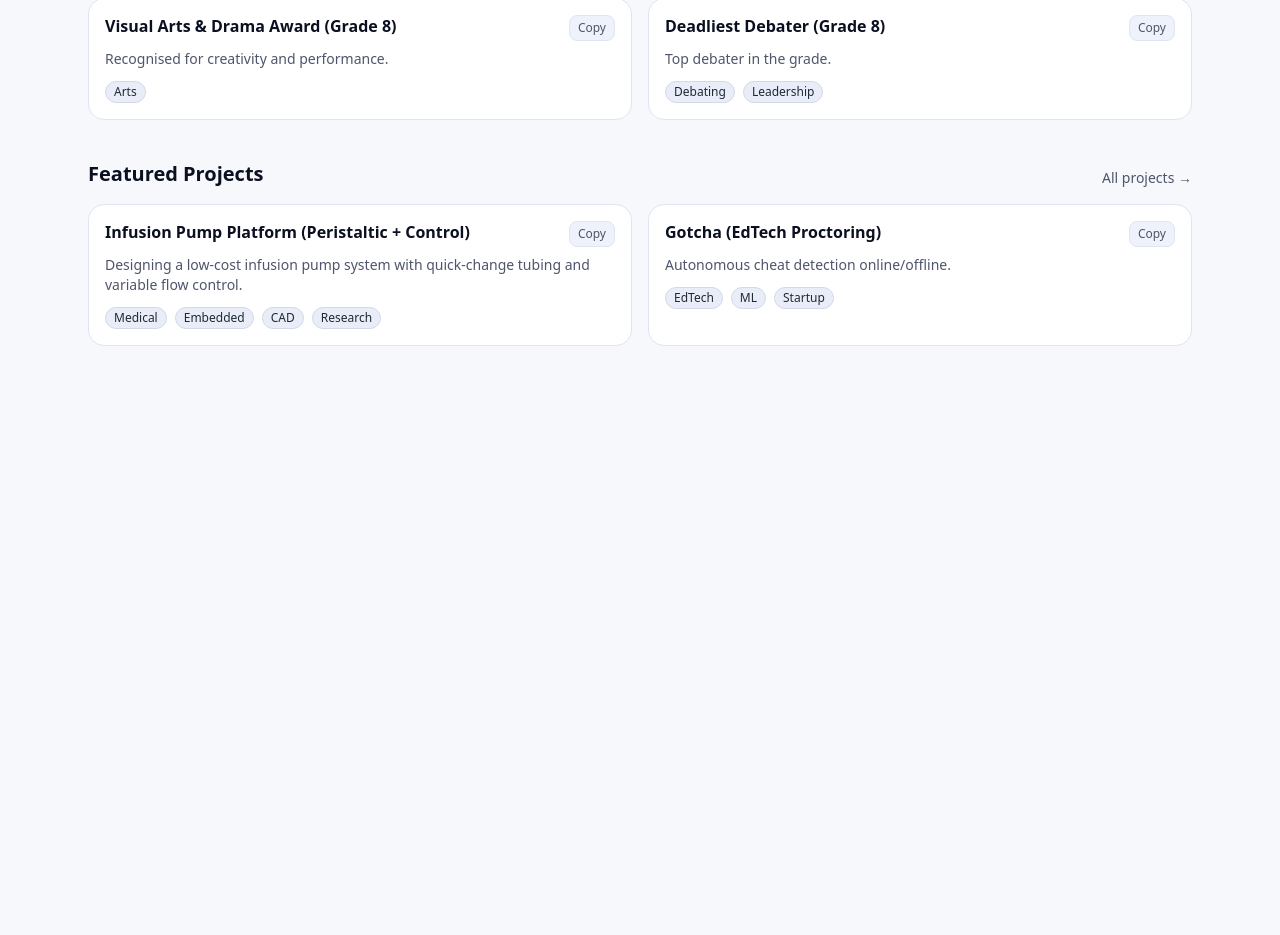
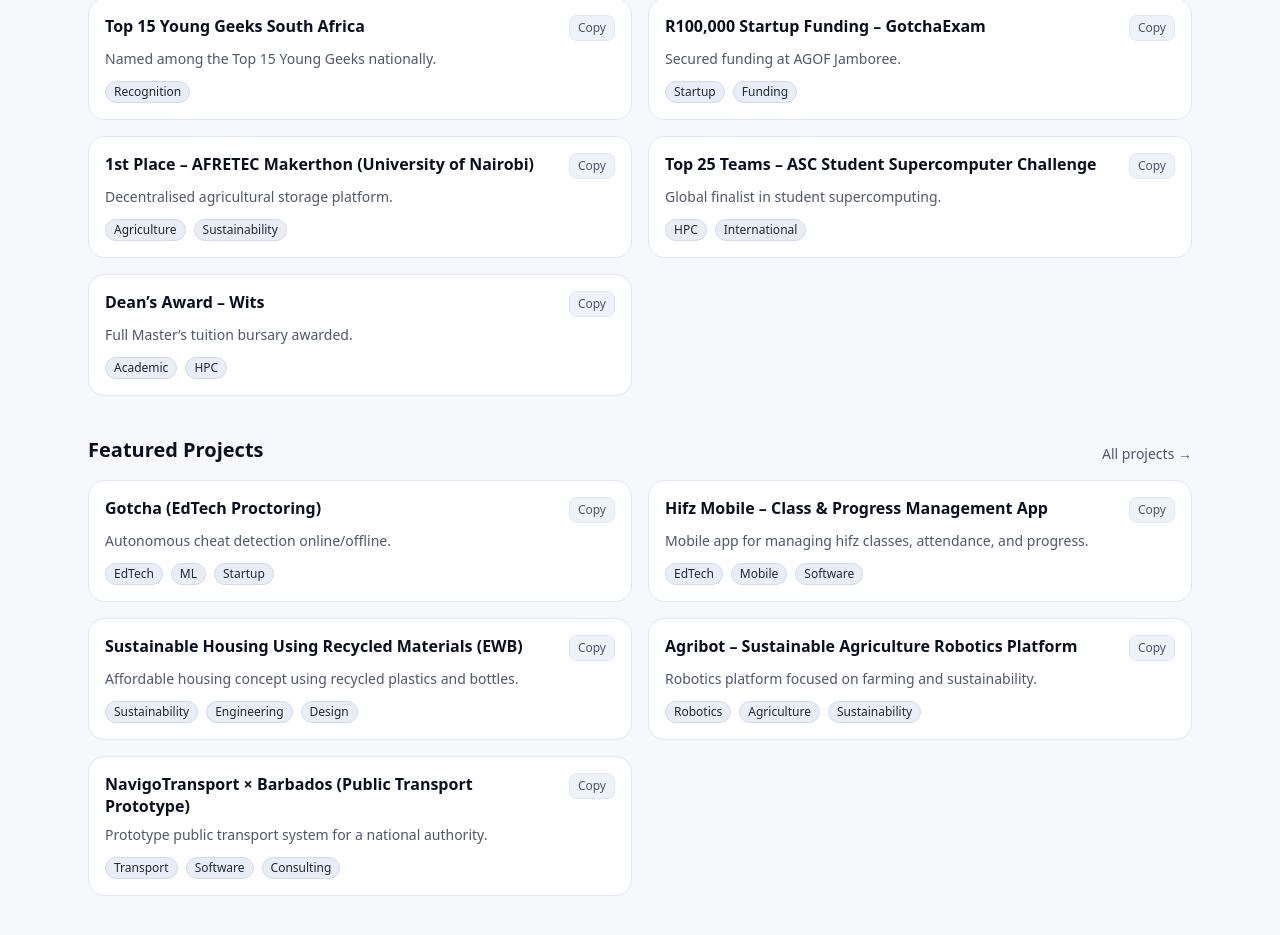
Before and after one commit to Talhahpatelia/portfolio, a Next.js app: page / in a window 1280 px wide. Shown: the part 587-1522 px from the top of the page. Before the commit the page ends 973 px from the top, so only its background shows below. Built offline with nearby package versions, Linux system fonts and the light colour scheme.

Commit message:
Featured and order

```diff
--- a/app/awards/page.tsx
+++ b/app/awards/page.tsx
@@ -12,7 +12,7 @@ export default function AwardsPage() {
     <main className="space-y-6">
       <h1 className="text-3xl font-bold text-[var(--text-primary)]">Awards & Achievements</h1>
       <div className="grid gap-4 md:grid-cols-2">
-        {awards.map((a) => (
+        {[...awards].reverse().map((a) => (
           <TileCard
             key={a.slug}
             title={a.title}
--- a/app/page.tsx
+++ b/app/page.tsx
@@ -4,15 +4,18 @@ import { projects } from "@/data/projects";
 import TileCard from "@/components/TileCard";
 
 export default function HomePage() {
-  const featuredAwards = awards.slice(0, 4);
-  const featuredProjects = projects.slice(0, 4);
+    const featuredAwards = awards.filter((a) => a.featured);
+    const featuredProjects = projects.filter((p) => p.featured);
 
     return (
         <main className="space-y-10">
             <section className="space-y-3">
-        <h1 className="text-4xl font-extrabold tracking-tight text-[var(--text-primary)]">Talhah Patelia</h1>
+                <h1 className="text-4xl font-extrabold tracking-tight text-[var(--text-primary)]">
+                    Talhah Patelia
+                </h1>
                 <p className="max-w-2xl text-[var(--text-muted)]">
-          Engineering + building across embedded systems, HPC, and startups.
+                    Engineering + building across embedded systems, HPC, and
+                    startups.
                 </p>
                 <div className="flex gap-3 text-sm">
                     <Link
@@ -38,8 +41,13 @@ export default function HomePage() {
 
             <section className="space-y-4">
                 <div className="flex items-end justify-between">
-          <h2 className="text-xl font-semibold text-[var(--text-primary)]">Featured Awards</h2>
-          <Link className="text-sm text-[var(--text-muted)] transition-colors hover:text-[var(--text-primary)]" href="/awards">
+                    <h2 className="text-xl font-semibold text-[var(--text-primary)]">
+                        Featured Awards
+                    </h2>
+                    <Link
+                        className="text-sm text-[var(--text-muted)] transition-colors hover:text-[var(--text-primary)]"
+                        href="/awards"
+                    >
                         All awards →
                     </Link>
                 </div>
@@ -58,8 +66,13 @@ export default function HomePage() {
 
             <section className="space-y-4">
                 <div className="flex items-end justify-between">
-          <h2 className="text-xl font-semibold text-[var(--text-primary)]">Featured Projects</h2>
-          <Link className="text-sm text-[var(--text-muted)] transition-colors hover:text-[var(--text-primary)]" href="/projects">
+                    <h2 className="text-xl font-semibold text-[var(--text-primary)]">
+                        Featured Projects
+                    </h2>
+                    <Link
+                        className="text-sm text-[var(--text-muted)] transition-colors hover:text-[var(--text-primary)]"
+                        href="/projects"
+                    >
                         All projects →
                     </Link>
                 </div>
--- a/data/projects.ts
+++ b/data/projects.ts
@@ -2,25 +2,214 @@
 import type { ProjectItem } from "@/lib/types";
 
 export const projects: ProjectItem[] = [
+  // ===== Healthcare / Medical =====
   {
     slug: "infusion-pump-platform",
     title: "Infusion Pump Platform (Peristaltic + Control)",
-    short: "Designing a low-cost infusion pump system with quick-change tubing and variable flow control.",
+    short:
+      "Designing a low-cost infusion pump system with quick-change tubing and variable flow control.",
     description:
-      "Working on pump mechanics (linear/cam/peristaltic), motor control, safety constraints, and manufacturable design. Emphasis on affordability and maintainability.",
+      "Early-stage healthcare hardware project focused on an affordable, locally manufacturable infusion pump platform. Work includes requirements definition, pump mechanics (linear/cam/peristaltic), control architecture, safety constraints, and manufacturable design.",
     tags: ["Medical", "Embedded", "CAD", "Research"],
-    status: "Active",
-    stack: ["ESP32", "Motor drivers", "Mechanical design"],
+    stage: "Validation",
+    funding: "Bootstrapped",
+    stack: ["ESP32", "Motor drivers", "Mechanical design", "CAD"],
+    // links: [{ label: "Notes", href: "https://example.com" }],
+  },
+
+  // ===== EdTech / Startup =====
+  {
+    slug: "gotcha-education",
+    title: "Gotcha (EdTech Proctoring)",
+    short: "Autonomous cheat detection online/offline.",
+    description:
+      "EdTech product focused on improving assessment integrity with practical workflows and real-world constraints. Progressed from concept to MVP and deployment.",
+    tags: ["EdTech", "ML", "Startup"],
+    stage: "MVP",
+    funding: "Funded", // R100k startup funding (AGOF)
+    stack: ["React Native", "Node.js", "Supabase"],
+    links: [{ label: "Website", href: "https://gotchaexam.com/" }],
+    featured: true,
+  },
+  {
+    slug: "gotcha-class-management",
+    title: "Gotcha Class Management Platform",
+    short:
+      "Lightweight class and learner information system for small institutions.",
+    description:
+      "Product validation and MVP deployment for smaller institutions lacking enterprise education tooling. Focus on usability, low admin overhead, and reliable records.",
+    tags: ["EdTech", "Software", "Impact"],
+    stage: "MVP",
+    funding: "Bootstrapped",
+    stack: ["React Native", "Supabase"],
+  },
+  {
+    slug: "hifz-mobile",
+    title: "Hifz Mobile – Class & Progress Management App",
+    short: "Mobile app for managing hifz classes, attendance, and progress.",
+    description:
+      "Shipped mobile application used for class management and progress tracking in hifz programmes, iterated through teacher feedback and continuous releases.",
+    tags: ["EdTech", "Mobile", "Software"],
+    stage: "Scaling",
+    funding: "Bootstrapped",
+    stack: ["React Native (Expo)", "Supabase"],
+    featured: true,
+  },
+
+  // ===== Community / Civic Tech =====
+  {
+    slug: "school-community-service-platform",
+    title: "Community Service Tracking Platform for Schools",
+    short: "Platform to formalise and scale community service participation.",
+    description:
+      "Civic-tech project in problem discovery and stakeholder validation to improve how schools track, verify, and report student community service.",
+    tags: ["Community", "Software", "Impact"],
+    stage: "Validation",
+    funding: "Bootstrapped",
+    stack: ["React Native", "Supabase"],
+  },
+
+  // ===== Sustainability / Humanitarian Design =====
+  {
+    slug: "ewb-sustainable-housing",
+    title: "Sustainable Housing Using Recycled Materials (EWB)",
+    short: "Affordable housing concept using recycled plastics and bottles.",
+    description:
+      "Completed humanitarian engineering design project focusing on sustainable, low-cost housing for migrants using recycled plastics and bottles.",
+    tags: ["Sustainability", "Engineering", "Design"],
+    stage: "Completed",
+    funding: "None",
+    featured: true,
+  },
+
+  // ===== Robotics / Hardware (early) =====
+  {
+    slug: "quadruped-walking-robot",
+    title: "3D-Printed Quadruped Walking Robot",
+    short: "Designed and programmed a quadruped robot capable of walking.",
+    description:
+      "Early robotics project exploring gait control, mechanical design, and embedded programming through hands-on prototyping.",
+    tags: ["Robotics", "3D Printing", "Embedded"],
+    stage: "Completed",
+    funding: "None",
+  },
+  {
+    slug: "cave-traversal-robot",
+    title: "Cave-Traversal Robotics System (Grottobot)",
+    short: "Robotics system designed for cave-like terrain traversal.",
+    description:
+      "Built a robot designed to traverse uneven, cave-like terrain for exploration scenarios, integrating mechanical design, electronics, and control logic.",
+    tags: ["Robotics", "Engineering", "Hardware"],
+    stage: "Completed",
+    funding: "None",
+  },
+  {
+    slug: "scietmeer-mobile-science-lab",
+    title: "Scietmeer – Mobile Science Laboratory Robot",
+    short: "Mobile robotics platform for science and field applications.",
+    description:
+      "Developed a mobile science laboratory robot for field applications including search and rescue, archaeology, architecture, and farming.",
+    tags: ["Robotics", "Science", "Hardware"],
+    stage: "Completed",
+    funding: "None",
+  },
+  {
+    slug: "agribot-agriculture-robotics",
+    title: "Agribot – Sustainable Agriculture Robotics Platform",
+    short: "Robotics platform focused on farming and sustainability.",
+    description:
+      "Built a sustainability-oriented agriculture robotics platform integrating mechanical systems, electronics, and embedded software.",
+    tags: ["Robotics", "Agriculture", "Sustainability"],
+    stage: "Completed",
+    funding: "None",
+    featured: true,
+  },
+
+  // ===== Embedded ML / Infrastructure =====
+  {
+    slug: "pothole-detection-embedded-ml",
+    title: "Embedded Pothole Detection & Decay Prediction",
+    short: "Sensor-driven ML system for pothole detection and modelling.",
+    description:
+      "Proof-of-concept system combining embedded sensing and ML inference to detect potholes and model how road damage decays over time.",
+    tags: ["Machine Learning", "Embedded", "Infrastructure"],
+    stage: "Completed",
+    funding: "None",
+    stack: ["Embedded sensors", "ML inference", "Prototyping"],
+  },
+
+  // ===== AFRETEC / Transport / Fintech =====
+  {
+    slug: "afretec-wits-fintech-robot-delivery",
+    title: "Fintech Payments + Robotic Food Delivery (AFRETEC)",
+    short: "Integrated mobile payments with robotic campus food delivery.",
+    description:
+      "Integrated fintech payments with a robotic food delivery concept designed for campus operation between East and West Campus.",
+    tags: ["Robotics", "Fintech", "Systems"],
+    stage: "Completed",
+    funding: "None",
+  },
+  {
+    slug: "afretec-nairobi-agricultural-storage",
+    title: "Decentralised Agricultural Storage & Logistics Platform",
+    short: "Platform addressing post-harvest losses and market access.",
+    description:
+      "Led development of a decentralised agricultural storage and logistics platform using modular infrastructure and a supporting digital system to reduce post-harvest losses.",
+    tags: ["Agriculture", "Sustainability", "Impact"],
+    stage: "MVP",
+    funding: "None",
     links: [
-      { label: "Notes", href: "https://example.com" },
+      {
+        label: "AFRETEC article",
+        href: "https://afretec.uonbi.ac.ke/afretec-uon-student-makerthon-2024-a-showcase-of-innovation-and-collaboration/",
+      },
     ],
   },
   {
-    slug: "gotcha-exam",
-    title: "Gotcha (EdTech Proctoring)",
-    short: "Autonomous cheat detection online/offline.",
-    tags: ["EdTech", "ML", "Startup"],
-    status: "Shipped",
-    links: [{ label: "Website", href: "https://gotchaexam.com/" }],
+    slug: "navigotransport-barbados",
+    title: "NavigoTransport × Barbados (Public Transport Prototype)",
+    short: "Prototype public transport system for a national authority.",
+    description:
+      "Early-stage consultancy and prototype demonstration for the Barbados Transport Board, visualising routes, schedules, and user flows.",
+    tags: ["Transport", "Software", "Consulting"],
+    stage: "Validation",
+    funding: "None",
+    featured: true,
+  },
+
+  // ===== HPC / Supercomputing =====
+  {
+    slug: "asc-student-supercomputer-challenge",
+    title: "ASC Student Supercomputer Challenge (Global Finals)",
+    short: "Designed and optimised HPC systems under strict power limits.",
+    description:
+      "Built and tuned a multi-node HPC cluster, executed benchmarks and advanced scientific/AI workloads, and presented results to an international panel.",
+    tags: ["HPC", "Systems", "International"],
+    stage: "Completed",
+    funding: "None",
+    stack: ["Linux", "Slurm", "MPI", "Benchmarking"],
+  },
+
+  // ===== Electronics / Signal Processing =====
+  {
+    slug: "clap-based-electronic-lock",
+    title: "Clap-Based Detection Subsystem (Electronic Lock)",
+    short: "Signal-processing-based clap detection with timing logic.",
+    description:
+      "Designed and implemented a clap-based detection subsystem as part of a multi-stage electronic lock, focusing on detection accuracy and integration.",
+    tags: ["Electronics", "Signal Processing"],
+    stage: "Completed",
+    funding: "None",
+  },
+  {
+    slug: "sound-controlled-robot-car",
+    title: "Sound-Controlled Robotic Car",
+    short: "Whistle-driven robot using Goertzel and DTMF encoding.",
+    description:
+      "Built a sound-controlled robotic car using custom 3D-printed whistles, MEMS microphone input, Goertzel detection with DTMF encoding, PWM motor control, and IMU-based PID correction.",
+    tags: ["Robotics", "Signal Processing", "Embedded"],
+    stage: "Completed",
+    funding: "None",
+    stack: ["MEMS microphone", "Goertzel", "PID control", "PWM motor control"],
   },
 ];
--- a/lib/types.ts
+++ b/lib/types.ts
@@ -29,6 +29,7 @@ export type BaseItem = {
     alt: string;
   };
   links?: LinkItem[];
+  featured?: boolean;
 };
 
 export type AwardItem = BaseItem & {
@@ -37,7 +38,24 @@ export type AwardItem = BaseItem & {
   stack?: string[];
 };
 
+
+export type ProjectStage =
+  | "Idea"
+  | "Validation"
+  | "MVP"
+  | "Scaling"
+  | "Completed";
+
+export type FundingStage =
+  | "Bootstrapped"
+  | "Grant"
+  | "Pre-Seed"
+  | "Seed"
+  | "Funded"
+  | "None";
+
 export type ProjectItem = BaseItem & {
-  status?: "Active" | "Paused" | "Shipped";
+  stage: ProjectStage;        // business / product lifecycle
+  funding?: FundingStage;     // money status (optional)
   stack?: string[];
 };
```
Also changed, not shown: data/awards.ts (+7 -0 lines). Lines whose indentation alone changed are shown as unchanged.
